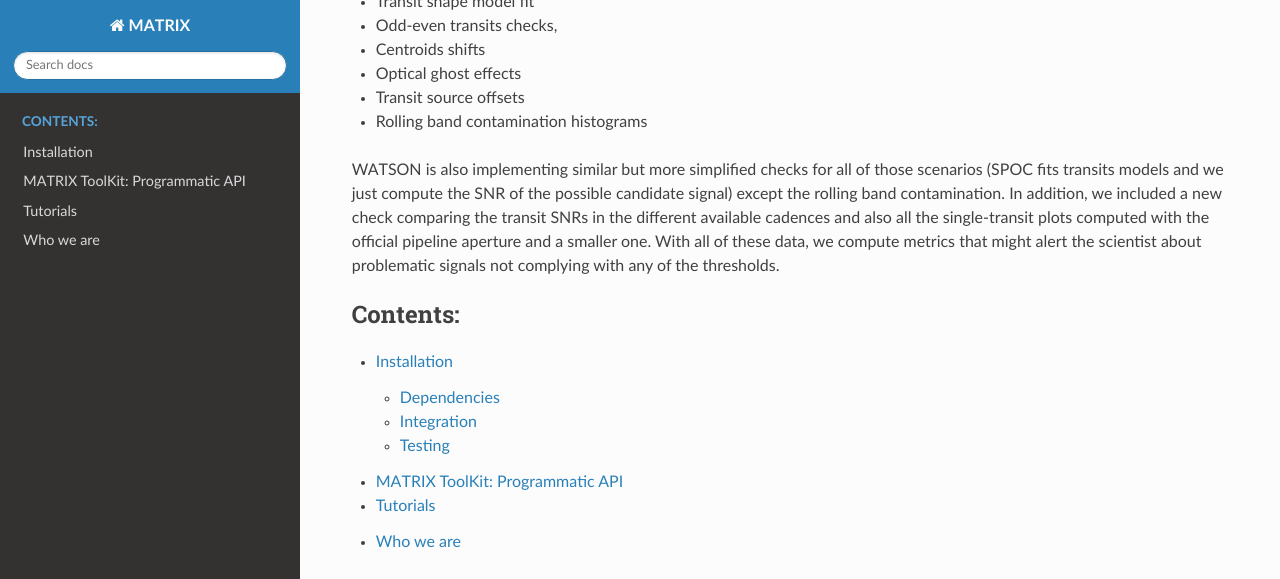
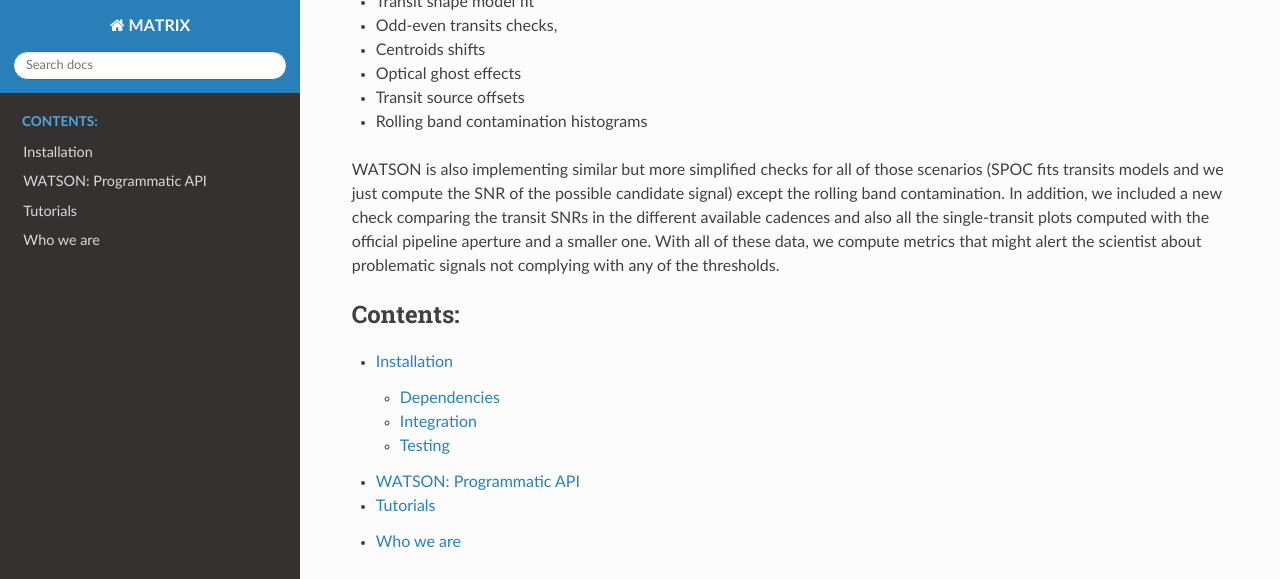
Before and after one commit to PlanetHunters/watson, a Sphinx documentation site: the page built from docs/source/index.rst, in a window 1280 px wide and 900 px high, scrolled down 662 px. Shown: the top 579 px of the window. Built offline with Sphinx 7.4.7 and the Read the Docs theme 2.0.0, drawn with Linux system fonts in a browser that asks for light colours; pages that are not in the unit, such as notebooks, are missing from menus.

Commit message:
fix typos

```diff
--- a/docs/source/api.rst
+++ b/docs/source/api.rst
@@ -4,7 +4,7 @@
    contain the root `toctree` directive.
 
 =============================================
-MATRIX ToolKit: Programmatic API
+WATSON: Programmatic API
 =============================================
 
 .. autosummary::
--- a/docs/source/index.rst
+++ b/docs/source/index.rst
@@ -6,11 +6,11 @@
 Welcome to WATSON documentation!
 =============================================
 
-.. image:: _static/watson.jpg
+.. image:: _static/watson.png
    :width: 300px
    :align: center
    :height: 300px
-   :alt: SHERLOCK PIPEline Logo
+   :alt: WATSON Logo
 
 WATSON (Visual Vetting and Analysis of Transits from Space ObservatioNs is a lightweight software package
 that enables a comfortable visual vetting of a transiting signal candidate from Kepler, K2 and TESS missions.
```
